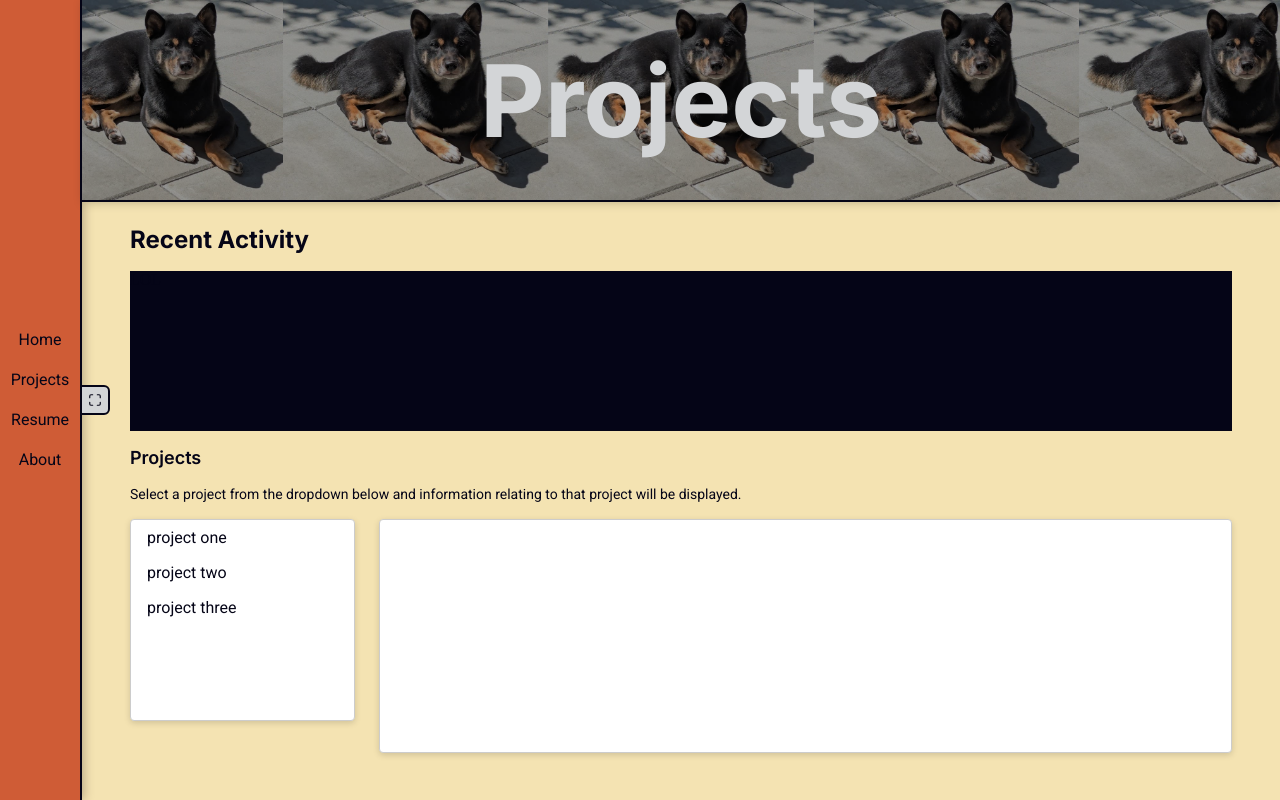
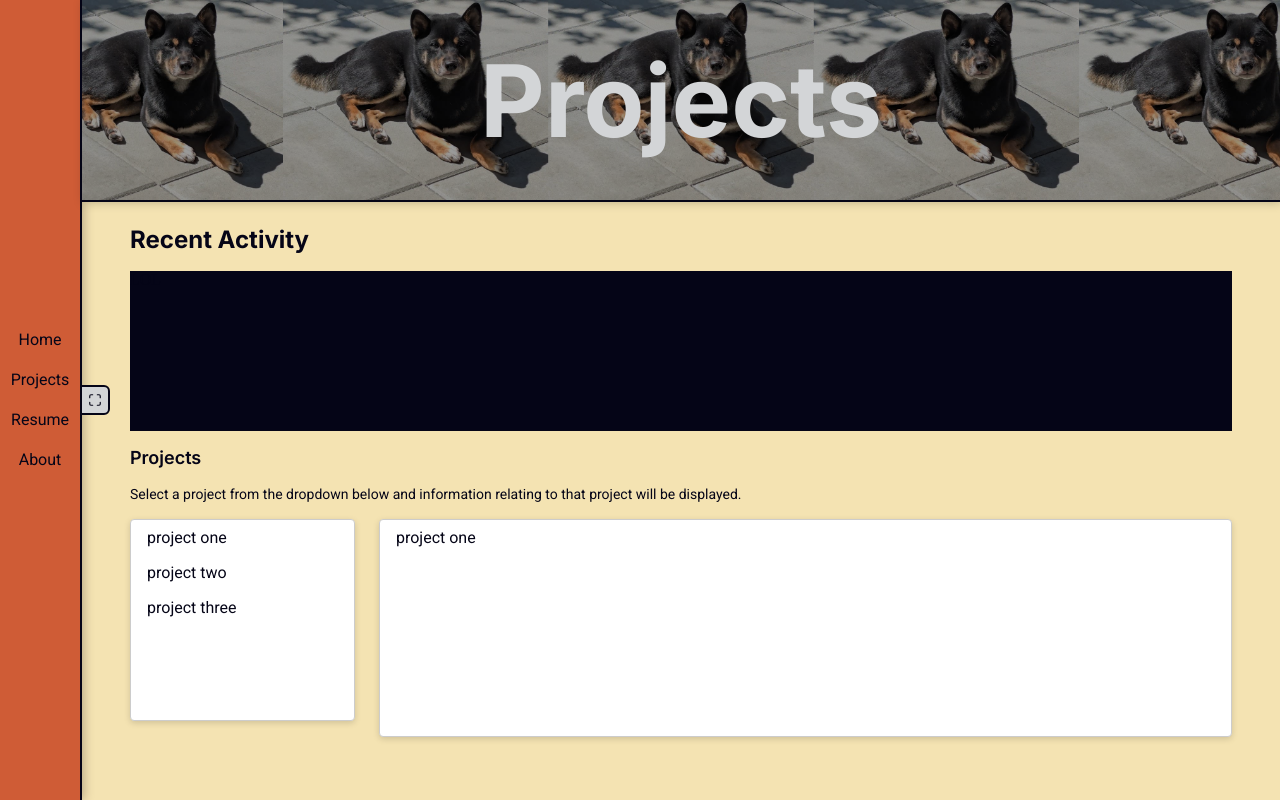
Before and after one commit to bitterhippo/portfolioOne, a React (Vite) app: page /projects in a window 1280 px wide. Built offline with nearby package versions, Linux system fonts and the light colour scheme.

Commit message:
small change to the style of the dropdown container so that it has equivalent padding to the selector on the same x-axis

```diff
--- a/src/pages/Projects/Projects.tsx
+++ b/src/pages/Projects/Projects.tsx
@@ -16,7 +16,7 @@ import type { ProjectKey } from "../../data/ProjectsData";
 
 export default function Projects() {
   const [selectedDropdownItem, setSelectedDropdownItem] =
-    useState<ProjectKey | null>(null);
+    useState<ProjectKey | null>("1");
   //TODO remove this
 
   return (
--- a/src/pages/styles.tsx
+++ b/src/pages/styles.tsx
@@ -86,6 +86,6 @@ export const ProjectSelectorContentBox = styled.div`
   border-radius: 4px;
   background: #fff;
   box-shadow: 0 2px 6px rgba(0, 0, 0, 0.15);
-  padding: 16px;
+  padding: ${theme.spacing.sm} ${theme.spacing.md};
   overflow-y: auto;
 `;
```
